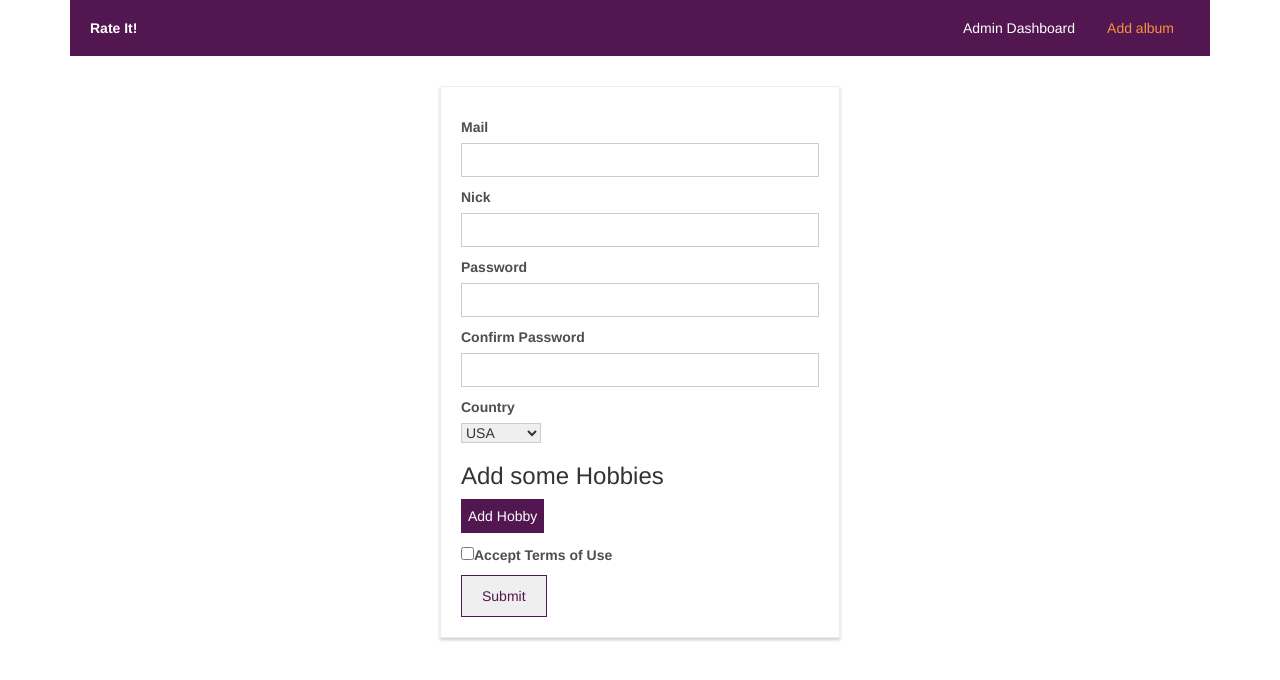
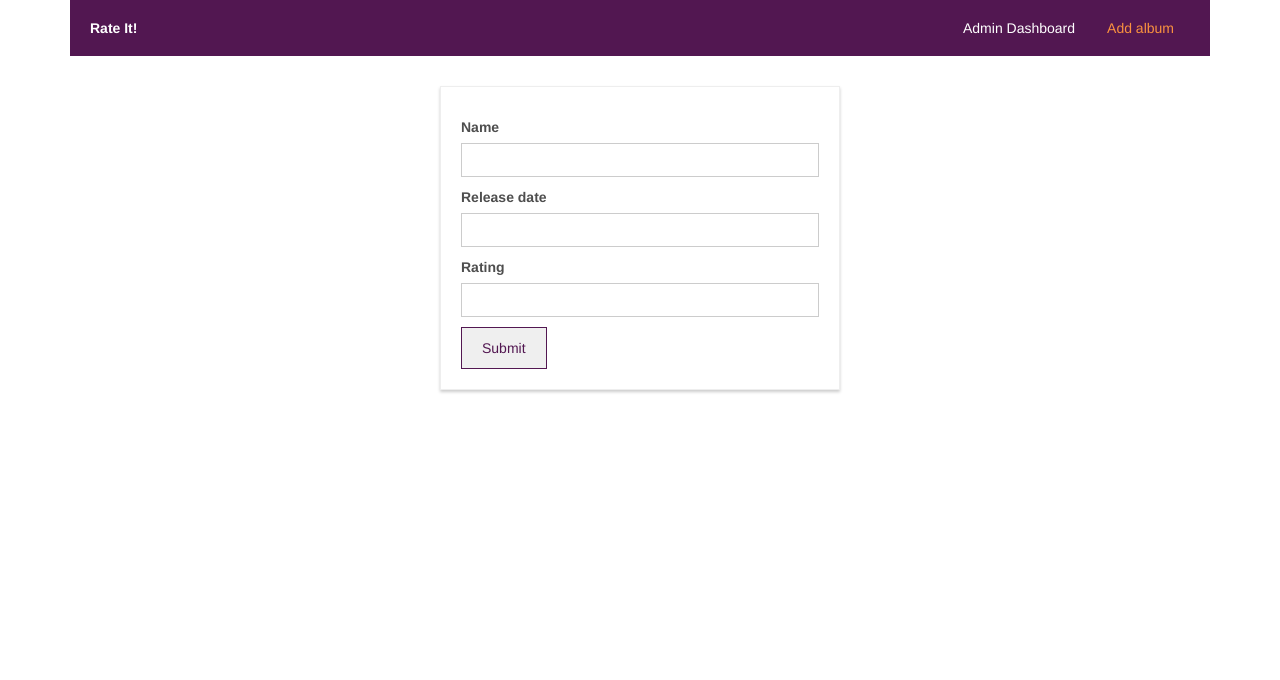
Before and after one commit to Spinarak1/PRI, a Vue app in the folder src/main/frontend/rateit/: page /admin/addalbum in a window 1280 px wide. Shown: the top 680 px of the page. Built offline with nearby package versions, Linux system fonts and the light colour scheme; what vue-resource would draw is missing.

Commit message:
admin components update

```diff
--- a/src/main/frontend/rateit/src/components/admin/AddAlbum.vue
+++ b/src/main/frontend/rateit/src/components/admin/AddAlbum.vue
@@ -1,64 +1,27 @@
 <template>
-  <div id="signup">
-    <div class="signup-form">
+  <div id="addAlbum">
+    <div class="addAlbum-form">
       <form @submit.prevent="onSubmit">
         <div class="input">
-          <label for="email">Mail</label>
+          <label for="name">Name</label>
           <input
-            type="email"
-            id="email"
-            v-model="email">
+            type="name"
+            id="name"
+            v-model="name">
         </div>
         <div class="input">
-          <label for="nick">Nick</label>
+          <label for="released">Release date</label>
           <input
             type="text"
-            id="nick"
-            v-model="nick">
+            id="released"
+            v-model="released">
         </div>
         <div class="input">
-          <label for="password">Password</label>
+          <label for="rating">Rating</label>
           <input
-            type="password"
-            id="password"
-            v-model="password">
-        </div>
-        <div class="input">
-          <label for="confirm-password">Confirm Password</label>
-          <input
-            type="password"
-            id="confirm-password"
-            v-model="confirmPassword">
-        </div>
-        <div class="input">
-          <label for="country">Country</label>
-          <select id="country" v-model="country">
-            <option value="usa">USA</option>
-            <option value="india">India</option>
-            <option value="uk">UK</option>
-            <option value="germany">Germany</option>
-          </select>
-        </div>
-        <div class="hobbies">
-          <h3>Add some Hobbies</h3>
-          <button @click="onAddHobby" type="button">Add Hobby</button>
-          <div class="hobby-list">
-            <div
-              class="input"
-              v-for="(hobbyInput, index) in hobbyInputs"
-              :key="hobbyInput.id">
-              <label :for="hobbyInput.id">Hobby #{{ index }}</label>
-              <input
-                type="text"
-                :id="hobbyInput.id"
-                v-model="hobbyInput.value">
-              <button @click="onDeleteHobby(hobbyInput.id)" type="button">X</button>
-            </div>
-          </div>
-        </div>
-        <div class="input inline">
-          <input type="checkbox" id="terms" v-model="terms">
-          <label for="terms">Accept Terms of Use</label>
+            type="number"
+            id="rating"
+            v-model="rating">
         </div>
         <div class="submit">
           <button type="submit">Submit</button>
@@ -73,35 +36,20 @@
   export default {
     data () {
       return {
-        email: '',
-        nick: '',
-        password: '',
-        confirmPassword: '',
-        country: 'usa',
-        hobbyInputs: [],
-        terms: false
+        name: '',
+        released: '',
+        rating: null,
       }
     },
     methods: {
-      onAddHobby () {
-        const newHobby = {
-          id: Math.random() * Math.random() * 1000,
-          value: ''
-        };
-        this.hobbyInputs.push(newHobby)
-      },
-      onDeleteHobby (id) {
-        this.hobbyInputs = this.hobbyInputs.filter(hobby => hobby.id !== id)
-      },
       onSubmit () {
         const formData = {
-          nick: this.nick,
-          email: this.email,
-          password: this.password,
-          passwordConfirm: this.confirmPassword
+          name: this.name,
+          released: this.released,
+          rating: this.rating,
         };
 
-        axios.post('/signup', formData,{crossDomain : true})
+        axios.post('/api/cds', formData)
           .then(resp => {
             console.log(resp);
           })
@@ -113,7 +61,7 @@
 </script>
 
 <style scoped>
-  .signup-form {
+  .addAlbum-form {
     width: 400px;
     margin: 30px auto;
     border: 1px solid #eee;
```
